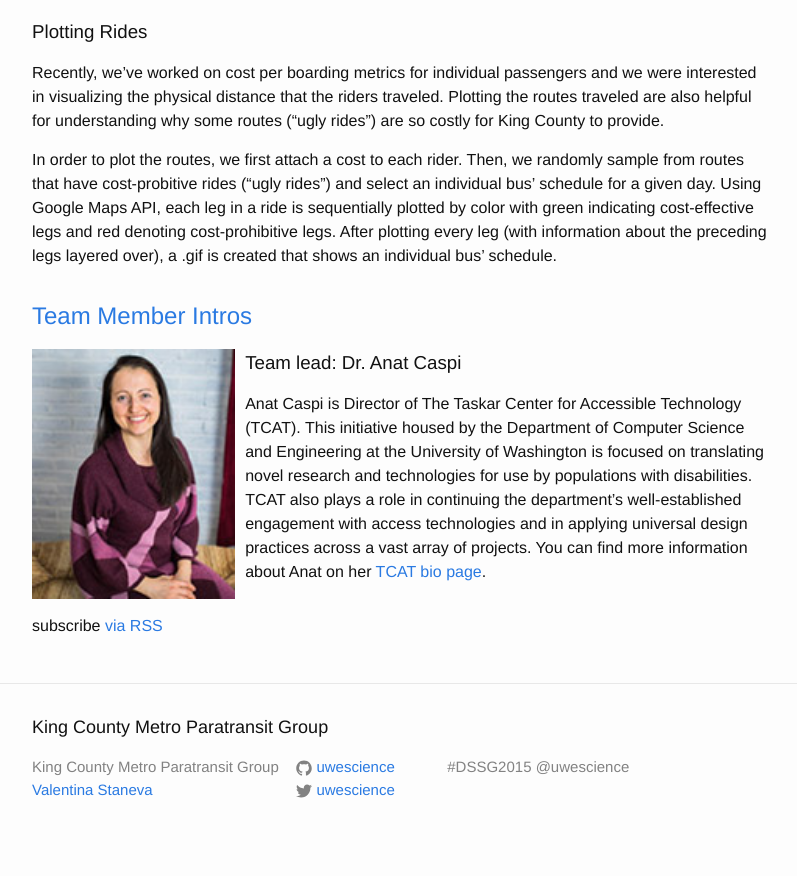
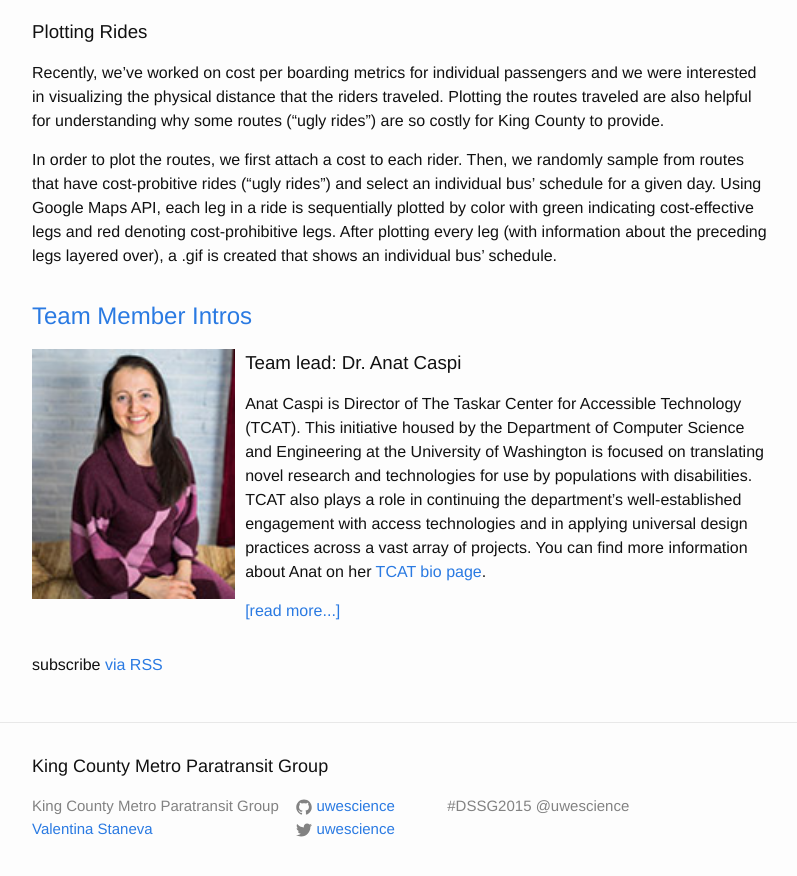
Before and after one commit to DSSG-paratransit/main_repo, a Jekyll site: the page built from index.md, in a window 1280 px wide and 900 px high, scrolled down 1115 px. Shown: the top 876 px of the window, without its empty margins (238-1035 px from the left). Built offline with Jekyll 4.4.1, drawn with Linux system fonts in a browser that asks for light colours.

Commit message:
take IV.21

```diff
--- a/index.md
+++ b/index.md
@@ -15,7 +15,7 @@ layout: home
           <!--<p> {{ post.meta }} </p>-->
           <p>  {{ post.excerpt }} </p>
           <p>
-            {% if post.content contains <!--test--> %}
+            {% if post.content contains "<!--test-->" %}
               <a class="post-readmore" href="{{ post.url | prepend: site.baseurl }}">[read more...]</a>
             {% endif %}
           </p>
```
